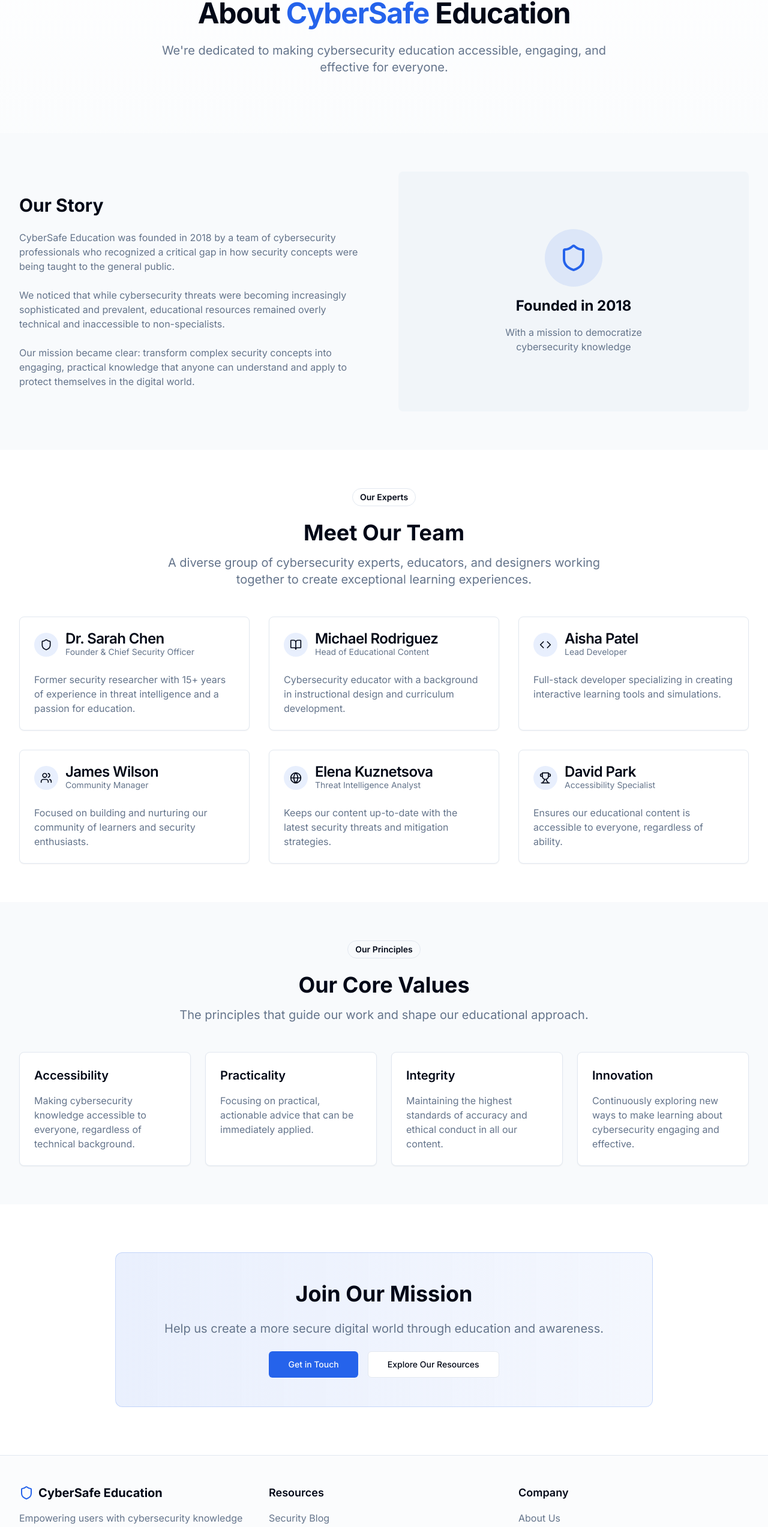
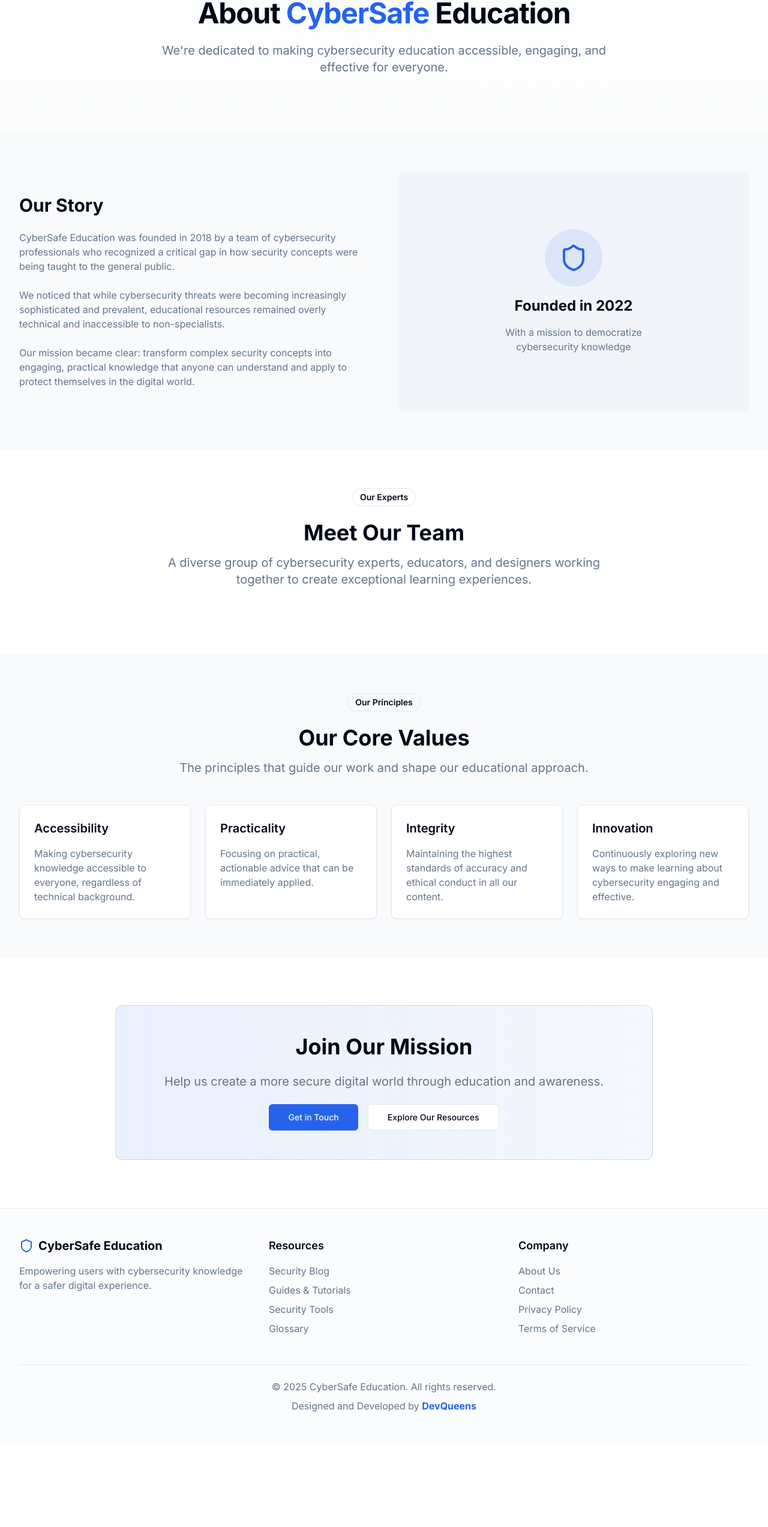
Before and after one commit to GD-125/keylogger-edu, a Next.js app: page /about in a window 1280 px wide. Shown: the part 233-2779 px from the top of the page at 60% size. After the commit the page ends 2637 px from the top, so only its background shows below. Built offline with nearby package versions, Linux system fonts and the light colour scheme.

Commit message:
Update page.tsx

```diff
--- a/app/about/page.tsx
+++ b/app/about/page.tsx
@@ -86,7 +86,7 @@ export default function AboutPage() {
                     <div className="h-24 w-24 bg-primary/10 rounded-full flex items-center justify-center mx-auto">
                       <Shield className="h-12 w-12 text-primary" />
                     </div>
-                    <h3 className="text-2xl font-bold">Founded in 2018</h3>
+                    <h3 className="text-2xl font-bold">Founded in 2022</h3>
                     <p className="text-muted-foreground max-w-xs mx-auto">
                       With a mission to democratize cybersecurity knowledge
                     </p>
@@ -117,7 +117,7 @@ export default function AboutPage() {
               </p>
             </motion.div>
 
-            <div className="grid sm:grid-cols-2 lg:grid-cols-3 gap-8">
+{/*             <div className="grid sm:grid-cols-2 lg:grid-cols-3 gap-8">
               {[
                 {
                   name: "Dr. Sarah Chen",
@@ -181,7 +181,7 @@ export default function AboutPage() {
                   </Card>
                 </motion.div>
               ))}
-            </div>
+            </div> */}
           </div>
         </section>
 
@@ -337,7 +337,15 @@ export default function AboutPage() {
           <div className="mt-12 pt-6 border-t text-center text-muted-foreground">
             <p>© {new Date().getFullYear()} CyberSafe Education. All rights reserved.</p>
             <p className="mt-2">
-              Designed and Developed by <span className="font-bold text-primary">Dev Queens</span>
+              Designed and Developed by{" "}
+              <a
+                href="https://devqueens.vercel.app"
+                target="_blank"
+                rel="noopener noreferrer"
+                className="font-bold text-primary hover:underline"
+              >
+                DevQueens
+              </a>
             </p>
           </div>
         </div>
```
